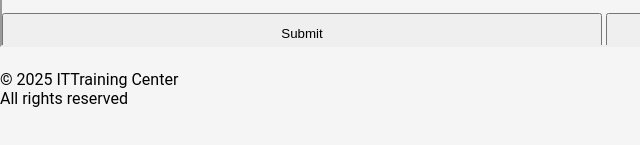
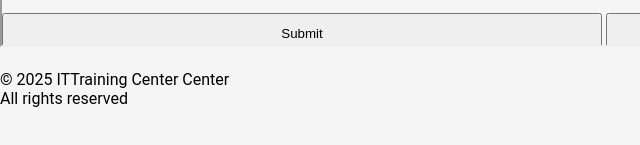
Before and after one commit to anil-golfutar/web1pm, a plain HTML site: page Practice/index.html in a window 1280 px wide. Shown: the part 609-754 px from the top of the page, 0-640 px from the left. Drawn offline with Linux system fonts and the light colour scheme.

Commit message:
Update index.html

```diff
--- a/Practice/index.html
+++ b/Practice/index.html
@@ -24,7 +24,7 @@
       <iframe src="home.html" name="page" width="1500" height="500"></iframe>
       <br /><br />
       <footer>
-        <p>&copy; 2025 ITTraining Center</p>
+        <p>&copy; 2025 ITTraining Center Center</p>
         <p>All rights reserved</p>
       </footer>
     </blockquote>
```
